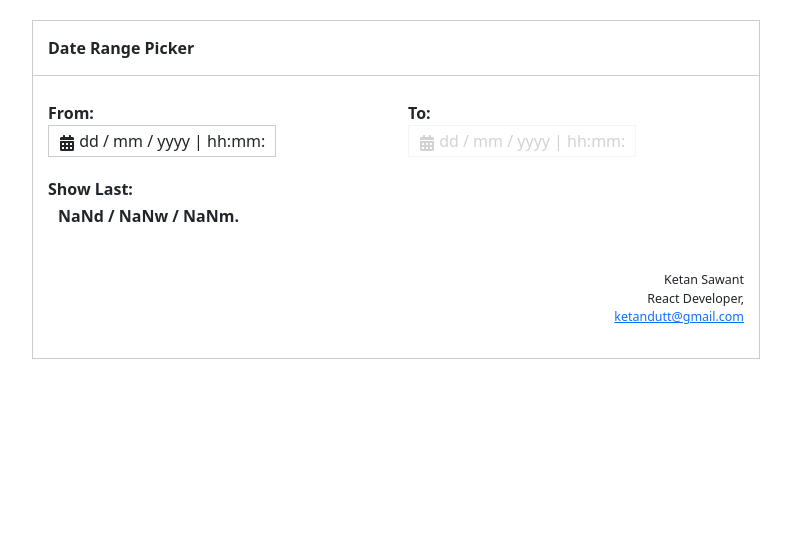
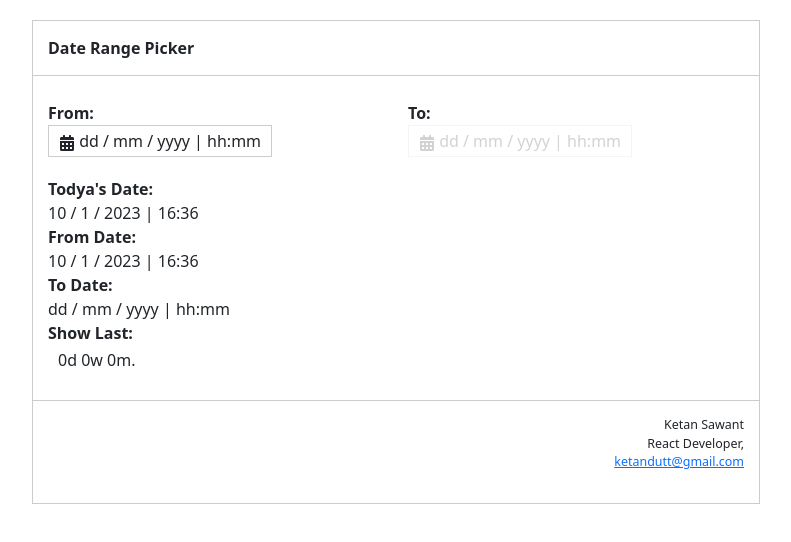
Before and after one commit to dishant0704/interview_challenges, a React (Create React App) app in the folder react_js/react_tasks/: page / in a window 1280 px wide. Shown: the top 542 px of the page, without its empty margins (244-1035 px from the left). Built offline with nearby package versions, Linux system fonts and the light colour scheme.

Commit message:
== Mphasis == Date Range Picker == Client Video Interview - Ketan Sawant - React Developer == Dated on Thursday, 30 March⋅18:30 – 19:00 ===================================== Added interview task for Tech Mahindra Interview Friday, April 21⋅16:00 – 17:00

```diff
--- a/react_js/react_tasks/src/App.js
+++ b/react_js/react_tasks/src/App.js
@@ -21,6 +21,7 @@ import DateRangePicker from './components/Mphasis/DateRangePicker';
 
 function App() {
   return (
+
     <Fragment>
       {/*<h1>REACT INTERVIEW CHALLENGES</h1>
        <ul className="nav nav-pills mb-3" id="pills-tab" role="tablist">
--- a/react_js/react_tasks/src/components/Mphasis/CalendarContexts.js
+++ b/react_js/react_tasks/src/components/Mphasis/CalendarContexts.js
@@ -1,14 +1,20 @@
 import React, { createContext, useState } from "react";
 
 export const CalendarContext = createContext({
+    toDay: null,
+    setToDay: () => null,
     fromDate: null,
     setFromDate: () =>null,
     toDate: null,
-    setToDate: () =>null
+    setToDate: () =>null,
+    testState: null,
+    setTestState: () =>null
 })
 export const CalendarProvider = ({children}) =>{
+    const[toDay, setToDay] = useState(null);
     const[fromDate, setFromDate] = useState(null);
     const[toDate, setToDate] = useState(null);
-    const value = {fromDate, setFromDate, toDate, setToDate}
+    const[testState, setTestState] = useState(null);
+    const value = {toDay, setToDay, fromDate, setFromDate, toDate, setToDate, testState, setTestState}
     return <CalendarContext.Provider value={value}>{children}</CalendarContext.Provider>
 }
--- /dev/null
+++ b/react_js/react_tasks/src/components/Mphasis/DateDisplay.js
@@ -0,0 +1,38 @@
+import React,{useEffect,useState} from "react";
+
+const DateDisplay = (props) =>{
+
+    const dateObjct = props.dateObjct
+
+    let disVal = "dd / mm / yyyy | hh:mm";
+
+    const defaultDataStru = {
+        "dateObj":null,
+        "year": null,
+        "month": null,
+        "date": null,
+        "hh": null,
+        "mm": null
+    }
+
+    const [disDate, setDisDate] = useState(disVal);
+    const [dataStru, setDataStru] = useState(defaultDataStru)
+
+    useEffect(()=>{
+        let tempDataStru = dataStru;
+        let dateMeth = new Date(dateObjct);
+        tempDataStru.year = dateMeth.getFullYear();
+        tempDataStru.month = (dateMeth.getMonth() + 1);
+        tempDataStru.date = dateMeth.getDate();
+        tempDataStru.hh = (new Date().getHours());
+        tempDataStru.mm = (new Date().getMinutes());
+        tempDataStru.dateObj =  tempDataStru.year+"-"+tempDataStru.month+"-"+tempDataStru.date
+        setDataStru(tempDataStru)
+        dateObjct? setDisDate(tempDataStru.date+" / "+tempDataStru.month+" / "+tempDataStru.year+" | "+tempDataStru.hh+":"+tempDataStru.mm)
+        : setDisDate(disVal);
+     },[dateObjct])
+
+    //Return Date:
+    return disDate
+}
+export default DateDisplay
--- a/react_js/react_tasks/src/components/Mphasis/DateRangePicker.js
+++ b/react_js/react_tasks/src/components/Mphasis/DateRangePicker.js
@@ -1,50 +1,15 @@
 import React, { useState, useEffect, Fragment, useContext } from "react";
 import './DateRangePicker.scss'
 import 'bootstrap/dist/css/bootstrap.min.css';
-
-import { CalendarProvider } from "./CalendarContexts";
-import { CalendarContext } from "./CalendarContexts";
+import { CalendarProvider } from './CalendarContexts';
 
 import FormInput from "./FormInput";
+import DisplayData from "./DisplayData";
 
 //Client Video Interview - Ketan Sawant - React Developer
 //Dated on Thursday, 30 March⋅18:30 – 19:00
 
 const DateRangePicker = () => {
-
-    let disVal = "dd / mm / yyyy | hh:mm"
-
-    const[fromDate, setFromDate] = useState(disVal);
-    const[toDate, setToDate] = useState(disVal);
-    const[diffValue, setDiffValue] = useState(disVal);
-
-    // const {fromDate} = useContext(CalendarContext);
-    // const {toDate} = useContext(CalendarContext);
-    // console.log(fromDate);
-    // console.log(toDate);
-    useEffect(()=>{
-
-        if(fromDate && toDate){
-            diffValueCal(fromDate,toDate);
-        } else{
-            let diffString = "0d  0w 0m."
-            setDiffValue(diffString);
-        }
-
-    },[fromDate, toDate])
-
-    const diffValueCal = (fromData, toData) =>{
-        console.log(fromData+" == "+toData)
-        var from = new Date(fromData)
-        var to = new Date(toData)
-        const diffMonth = to.getMonth() - from.getMonth();
-        var diff = to.getTime() - from.getTime();
-        var daydiff = Math.round(diff / (1000 * 60 * 60 * 24));
-        var weekdiff = Math.round(diff / (1000 * 60 * 60 * 168));
-        var diffString = daydiff+"d / "+weekdiff+"w / "+diffMonth+"m."
-        console.log(diffString)
-        setDiffValue(diffString);
-    }
 
     return (
         <CalendarProvider >
@@ -54,14 +19,11 @@ const DateRangePicker = () => {
                     <div className="panel-heading panelHeading col-12">Date Range Picker</div>
                     <div className="panel-body panelBody col-12">
                         <div className="row">
-                            <FormInput name="fromInput" label="From: " pickerFlag = {true} setDate ={setFromDate} value={fromDate}/>
-                            <FormInput name="toInput" label="To: " pickerFlag = {true}  setDate ={setToDate} value={toDate} defaultFlag={false}/>
+                            <FormInput name="fromInput" label="From: " pickerFlag = {true} />
+                            <FormInput name="toInput" label="To: " pickerFlag = {true} defaultFlag={false}/>
                         </div>
                         <div className="row">
-                            <div  className="datePickerInput col">
-                                <label>Show Last:</label>
-                                <div className="diffDataCon">{diffValue}</div>
-                            </div>
+                           <DisplayData />
                         </div>
                     </div>
                     <div className="panel-footer panelFooter col-12">
--- a/react_js/react_tasks/src/components/Mphasis/DateRangePicker.scss
+++ b/react_js/react_tasks/src/components/Mphasis/DateRangePicker.scss
@@ -49,7 +49,6 @@
                     font-size: 1rem;
                     line-height: 1.25rem;
                     vertical-align: middle;
-                    font-weight: bold;
                 }
 
                 .calendarWrapper {
@@ -78,11 +77,13 @@
                                 &:first-child{font-weight: bold; font-size: .86rem;}
                                 .calHedCol{display: block;}
                                 .calBodyCol{display: block; cursor: pointer;}
+                                .active{color:#0063cc; font-weight: bold;}
                             }
 
                         }
 
                         .panelFooter {
+
                             padding: 15px;
                             text-align: left;
                             font-weight: bold;
@@ -92,6 +93,7 @@
                                 display: block;
                                 padding: 5px 10px;
                             }
+
                             .footerLabel{
                                 vertical-align: middle;
                                 line-height: 2.70rem;
@@ -109,6 +111,7 @@
         }
 
         .panelFooter {
+            border-top: 1px $borderColor solid;
             font-size: .78rem;
             text-align: right;
             padding: 15px;
--- /dev/null
+++ b/react_js/react_tasks/src/components/Mphasis/DisplayData.js
@@ -0,0 +1,61 @@
+import React, {useEffect, useState, useContext} from "react";
+import { CalendarContext } from "./CalendarContexts";
+import DateDisplay from "./DateDisplay";
+
+const DisplayData = () =>{
+
+    const {toDay, setToDay, fromDate, setFromDate, toDate, setToDate, testState, setTestState} = useContext(CalendarContext);
+
+    let disVal = "dd / mm / yyyy | hh:mm";
+    const[diffValue, setDiffValue] = useState(disVal);
+
+    const date = new Date()
+    const dateFormate = date.getFullYear()+"-"+(date.getMonth()+1)+"-"+date.getDate();
+
+    //const dateFormate = date.getFullYear()+"-"+(date.getMonth()+1)+"-"+date.getDate()+" "+date.getHours()+":"+date.getMinutes()+":"+date.getMilliseconds();
+    //2018, 11, 24, 10, 33, 30, 0 //Year, Month, Day, hh, mm, mms, 0
+    // let sateArray = [date.getFullYear(), date.getMonth(), date.getDate(), date.getHours(), date.getMinutes(), date.getMilliseconds(), 0]
+
+
+
+    useEffect(()=>{
+        const date = new Date()
+        setToDay(date);
+        setFromDate(date);
+        setTestState(date);
+    },[])
+    useEffect(()=>{
+
+        if(fromDate && toDate){
+            diffValueCal(fromDate,toDate);
+        } else{
+            let diffString = "0d  0w 0m."
+            setDiffValue(diffString);
+        }
+
+    },[fromDate, toDate])
+
+    const diffValueCal = (fromData, toData) =>{
+        var from = new Date(fromData)
+        var to = new Date(toData)
+        const diffMonth = to.getMonth() - from.getMonth();
+        var diff = to.getTime() - from.getTime();
+        var daydiff = Math.round(diff / (1000 * 60 * 60 * 24));
+        var weekdiff = Math.round(diff / (1000 * 60 * 60 * 168));
+        var diffString = daydiff+"d / "+weekdiff+"w / "+diffMonth+"m."
+        setDiffValue(diffString);
+    }
+    return(
+        <div  className="datePickerInput col">
+            <label>Todya's Date:</label>
+            <DateDisplay dateObjct={toDay}/>
+            <label>From Date:</label>
+            <DateDisplay dateObjct={fromDate}/>
+            <label>To Date:</label>
+            <DateDisplay dateObjct={toDate}/>
+            <label>Show Last:</label>
+            <div className="diffDataCon">{diffValue}</div>
+        </div>
+    )
+}
+export default DisplayData;
--- a/react_js/react_tasks/src/components/Mphasis/FormInput.js
+++ b/react_js/react_tasks/src/components/Mphasis/FormInput.js
@@ -1,76 +1,58 @@
 import React, { useState, useEffect, Fragment, useContext} from "react";
 import CalendarWed from "./Calendar";
 import { FaCalendarAlt } from 'react-icons/fa'
-
+import DateDisplay from "./DateDisplay";
 import {CalendarContext} from './CalendarContexts'
 
 const FormInput = (props) => {
     const lableText = props.label
-    const setDate = props.setDate
     const inputName = props.name
     //let disabledFlag = false
-    let defaultValue = props.value
-
-
-    const dataStru = {
-        "dateObj":null,
-        "year": null,
-        "month": null,
-        "date": null,
-        "hh": null,
-        "mm": null
-    }
 
     const [value, setValue] = useState();
     const [calndFlag, setCalndFlag] = useState(false);
     const [pickerFlag, setPickerFlag] = useState(false);
     const [valueFlag,setValueFlag] = useState(false);
     const [disabledFlag, setDisabledFlag]= useState(false);
-    const [disValue, setDisValue] = useState(defaultValue);
 
-    const {setFromDate} = useContext(CalendarContext)
-    const {setToDate} = useContext(CalendarContext)
+    const [disValue, setDisValue] = useState();
+    const [dataStru, setDataStru] = useState();
 
-    const {fromDate} = useContext(CalendarContext);
-    const {toDate} = useContext(CalendarContext);
-
-    const enabledCal = () =>{
-        console.log(inputName)
-        let toDataFliag = fromDate
-        if(inputName === "toInput" && !toDataFliag){
-            setDisabledFlag(false)
-        }else{
-            setDisabledFlag(true)
-        }
-
-        if(inputName === "toInput"){
-            setValue(toDate);
-        }else{
-            setValue(fromDate);
-        }
-
-        console.log(inputName+" = "+disabledFlag);
-    }
+    const {toDay, setToDay} = useContext(CalendarContext);
+    const {fromDate, setFromDate} = useContext(CalendarContext);
+    const {toDate, setToDate} = useContext(CalendarContext);
 
     useEffect(() => {
        setPickerFlag(props.pickerFlag);
-       enabledCal();
+    if(inputName === "toInput"){
+        setToDate(dataStru)
+        setValue(dataStru);
+
+    }else if(inputName === "fromInput"){
+        setFromDate(dataStru)
+        setValue(dataStru);
+    }else{
+        setValue({})
+    }
     }, []);
 
     useEffect(()=>{
         if(value && valueFlag){
-            setDate(value);
             setPickerFlag(true);
             let dateData = new Date(value);
             let dd = dateData.getDate();
-            let mm = (dateData.getMonth()+2);
+            let mm = (dateData.getMonth()+1);
             let yyyy = dateData.getFullYear();
             let hh = (new Date().getHours());
             let minm = (new Date().getMinutes());
             let disVal = dd+" /"+mm+" / "+yyyy+" | "+hh+":"+minm
             setDisValue(disVal);
         }
-        enabledCal();
+        if(inputName === "toInput" && toDay == fromDate){
+            setDisabledFlag(false)
+        }else{
+            setDisabledFlag(true)
+        }
     },[value, fromDate])
 
     const openCalender = (e) => {
@@ -84,7 +66,7 @@ const FormInput = (props) => {
         <Fragment>
             <div key={lableText} className="datePickerInput col">
                 <label>{lableText}</label>
-                <div key={"disDataCon"} className={disabledFlag ? "disDataCon" : "disDataCon disabled"} onClick={openCalender}>{pickerFlag? <FaCalendarAlt className="icon" />: null} {disValue}: {calndFlag}</div>
+                <div key={"disDataCon"} className={disabledFlag ? "disDataCon" : "disDataCon disabled"} onClick={openCalender}><FaCalendarAlt className="icon" /> <DateDisplay dateObjct={value}/></div>
                 {calndFlag && pickerFlag ? <CalendarWed setValue={setValue} valueFlag={setValueFlag} flagClose = {setCalndFlag} nameFlag={inputName}/> : null}
             </div>
         </Fragment>
--- a/react_js/react_tasks/src/components/Mphasis/YearsNav.js
+++ b/react_js/react_tasks/src/components/Mphasis/YearsNav.js
@@ -1,4 +1,5 @@
-import React, { useState, useEffect, Fragment } from "react";
+import React, { useState, useEffect, Fragment, useContext } from "react";
+import { CalendarContext } from "./CalendarContexts";
 import {
     FaAngleLeft,
     FaAngleDoubleLeft,
@@ -9,42 +10,39 @@ import {
 const YearsNav = (props) => {
 
     //Month Array from Props
+    const {toDay} = useContext(CalendarContext);
     const monthsArray = props.monthsArray
     const setMonthValue = props.setMonth
     const setYearValue = props.setYear
 
     //Get Date methord form Javascript
-    const dateObj = new Date();
-    const currMonthIndex = dateObj.getMonth();
-    const currYear = dateObj.getFullYear();
+    const dateObj = new Date(toDay);
+    const currMonthIndex = (dateObj.getMonth()+1);
+    const currYearIndex = dateObj.getFullYear();
 
     //Defind and store value
-    const [year, setYear] = useState(currYear);
-    const [curMonthInx, setCurMonthInx] = useState(currMonthIndex);
+    const [year, setYear] = useState(currYearIndex);
+    const [curMonthInx, setCurMonthInx] = useState(currMonthIndex - 1);
     const [month, setMonth] = useState(monthsArray[curMonthInx]);
 
     useEffect(()=>{
         setMonth(monthsArray[curMonthInx]);
         setMonthValue(curMonthInx);
+        console.log(curMonthInx);
     },[curMonthInx]);
 
     useEffect(()=>{
         setYearValue(year);
     },[year])
 
-    //Previous MonethBtn;
-
-    //Next MonethBtn;
-
-    console.log()
     return (
         <Fragment>
             <div className="row">
                 <div key={"yn_doubLeft"} className="headBtn col" onClick={()=>setYear(year - 1)}><FaAngleDoubleLeft /></div>
                 <div key={"yn_left"} className={curMonthInx === 0? "headBtn col disabled": "headBtn col"} onClick={()=>setCurMonthInx(curMonthInx - 1)}><FaAngleLeft/></div>
-                <div key={"yn_monthDis"} className="headBtn col-6">{month} <span>{year}</span></div>
-                <div key={"yn_right"} className={curMonthInx < (monthsArray.length - 1)? "headBtn col": "headBtn col disabled"} onClick={()=>setCurMonthInx(curMonthInx + 1)}><FaAngleRight /></div>
-                <div key={"yn_doubRight"} className={currYear === year? "headBtn col disabled": "headBtn col"} onClick={()=>setYear(year + 1)}><FaAngleDoubleRight /></div>
+                <div key={"yn_monthDis"} className="headBtn col-6">{month} <span>{year}{curMonthInx+" === "+month}</span></div>
+                <div key={"yn_right"} className={curMonthInx === month? "headBtn col disabled": "headBtn col"} onClick={()=>setCurMonthInx(curMonthInx + 1)}><FaAngleRight /></div>
+                <div key={"yn_doubRight"} className={currYearIndex === year? "headBtn col disabled": "headBtn col"} onClick={()=>setYear(year + 1)}><FaAngleDoubleRight /></div>
             </div>
         </Fragment>
     )
--- /dev/null
+++ b/react_js/react_tasks/src/components/TechMahindra/TechMahindra.css
@@ -0,0 +1,5 @@
+.userListWrapper{
+    width: 10%;
+    margin: 10px auto;
+}
+.userListWrapper ol li{text-align: left;}
```
Also changed, not shown: react_js/react_tasks/src/components/Mphasis/Calendar.js (+4 -13 lines), react_js/react_tasks/src/components/Mphasis/CalendarBody.js (+7 -3 lines), react_js/react_tasks/src/components/TechMahindra/TechMahindra.js (added, +43 -0 lines).
